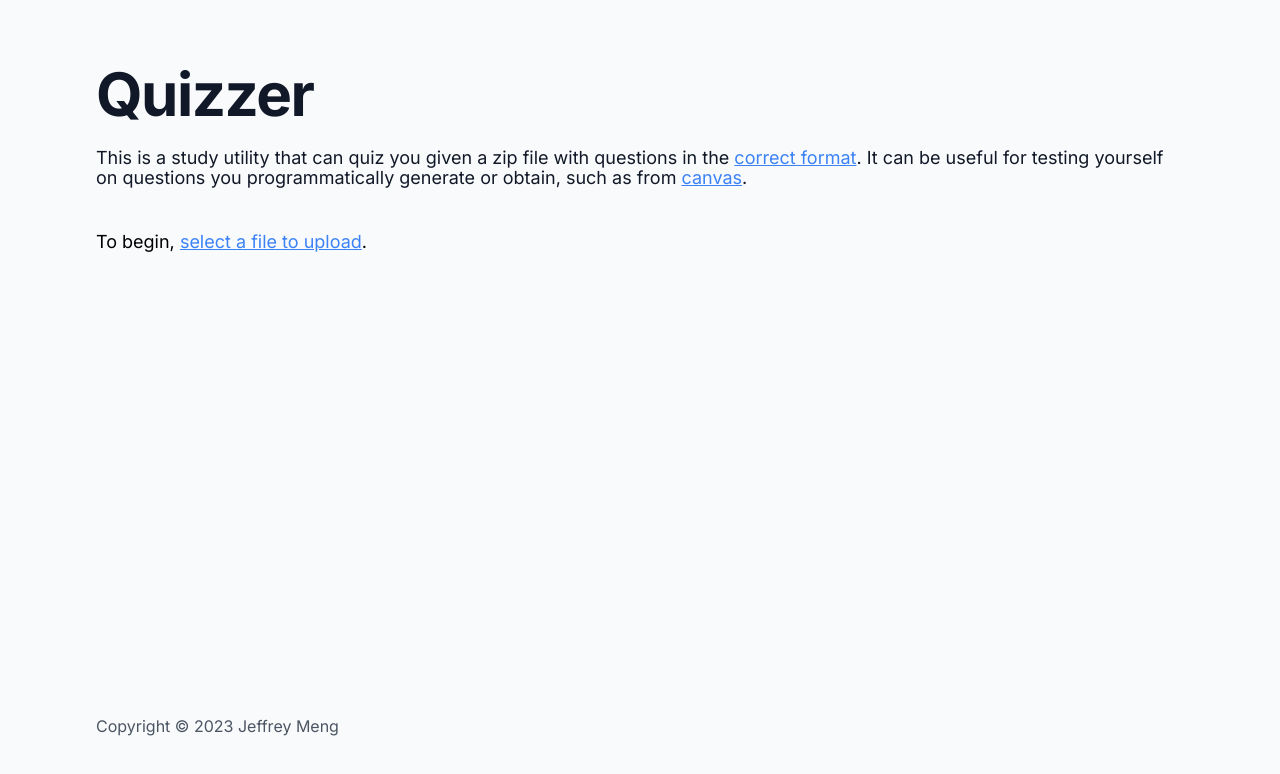
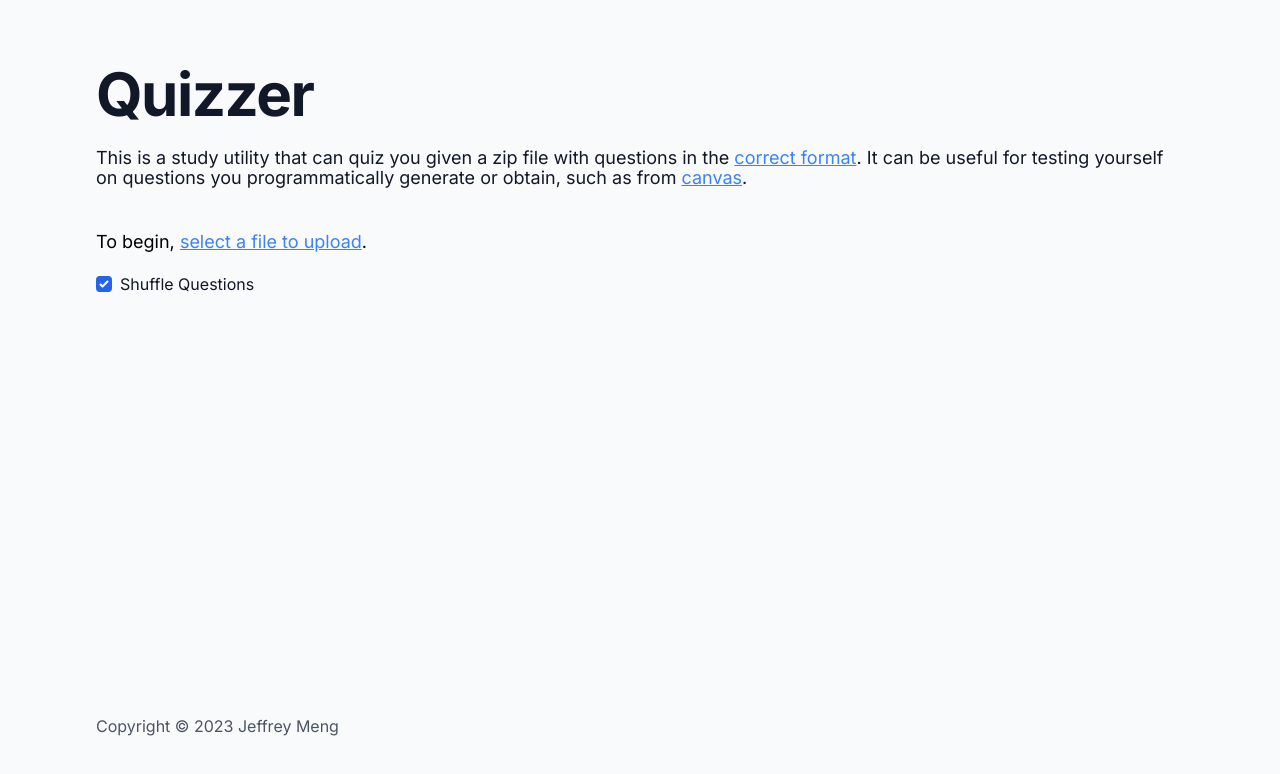
Before and after one commit to jeffreymeng/jeffkmeng.com, a Next.js app: page /quizzer in a window 1280 px wide. Shown: the top 774 px of the page. Built offline with nearby package versions, Linux system fonts and the light colour scheme.

Commit message:
feat: allow disabling shuffle

```diff
--- a/src/app/quizzer/page.tsx
+++ b/src/app/quizzer/page.tsx
@@ -29,6 +29,7 @@ export default function Main() {
   const [file, setFile] = useState<File | null>(null);
   const [error, setError] = useState<string | null>();
   const [data, setData] = useState<QuestionData[] | null>();
+  const [shuffle, setShuffle] = useState(true);
   const [loadImage, setLoadImage] = useState<
     ((name: string) => Promise<string | null>) | null
   >(null);
@@ -84,7 +85,7 @@ export default function Main() {
   }, [file]);
 
   const shuffledData = useMemo(
-    () => (data ? seededShuffle(data, 1000) : data),
+    () => ((!shuffle || !data) ? data : seededShuffle(data, 1000)),
     [data]
   );
 
@@ -215,6 +216,12 @@ export default function Main() {
                   </label>
                   .
                 </p>
+                <div className="flex items-center mt-4">
+                  <input id={"shuffle-checkbox"} checked={shuffle} onChange={e => setShuffle(e.target.checked)} type="checkbox"
+                         className="w-4 h-4 text-blue-600 bg-gray-100 border-gray-300 rounded focus:ring-blue-500 dark:focus:ring-blue-600 dark:ring-offset-gray-800 focus:ring-2 dark:bg-gray-700 dark:border-gray-600"/>
+                    <label htmlFor="shuffle-checkbox"
+                           className="ms-2 text-gray-900 dark:text-gray-300 cursor-pointer select-none">Shuffle Questions</label>
+                </div>
               </>
             )}
 
```
